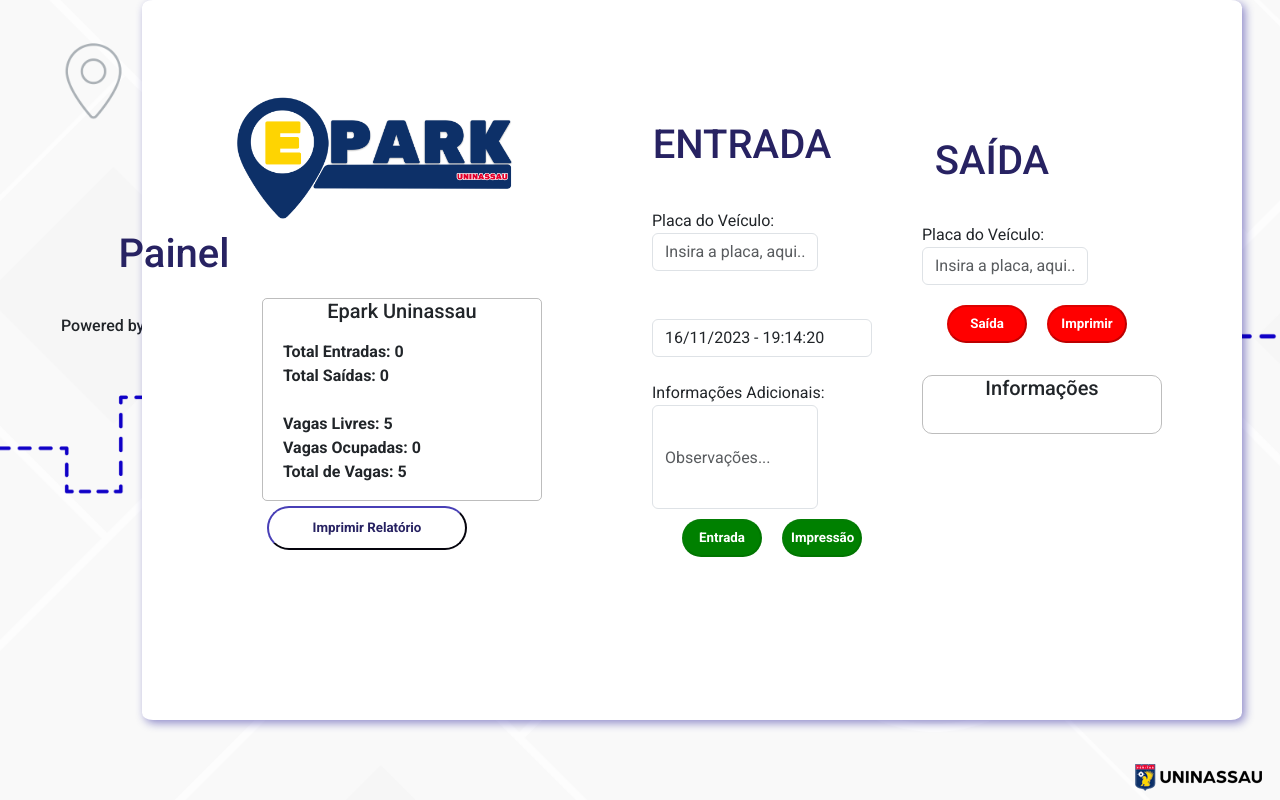
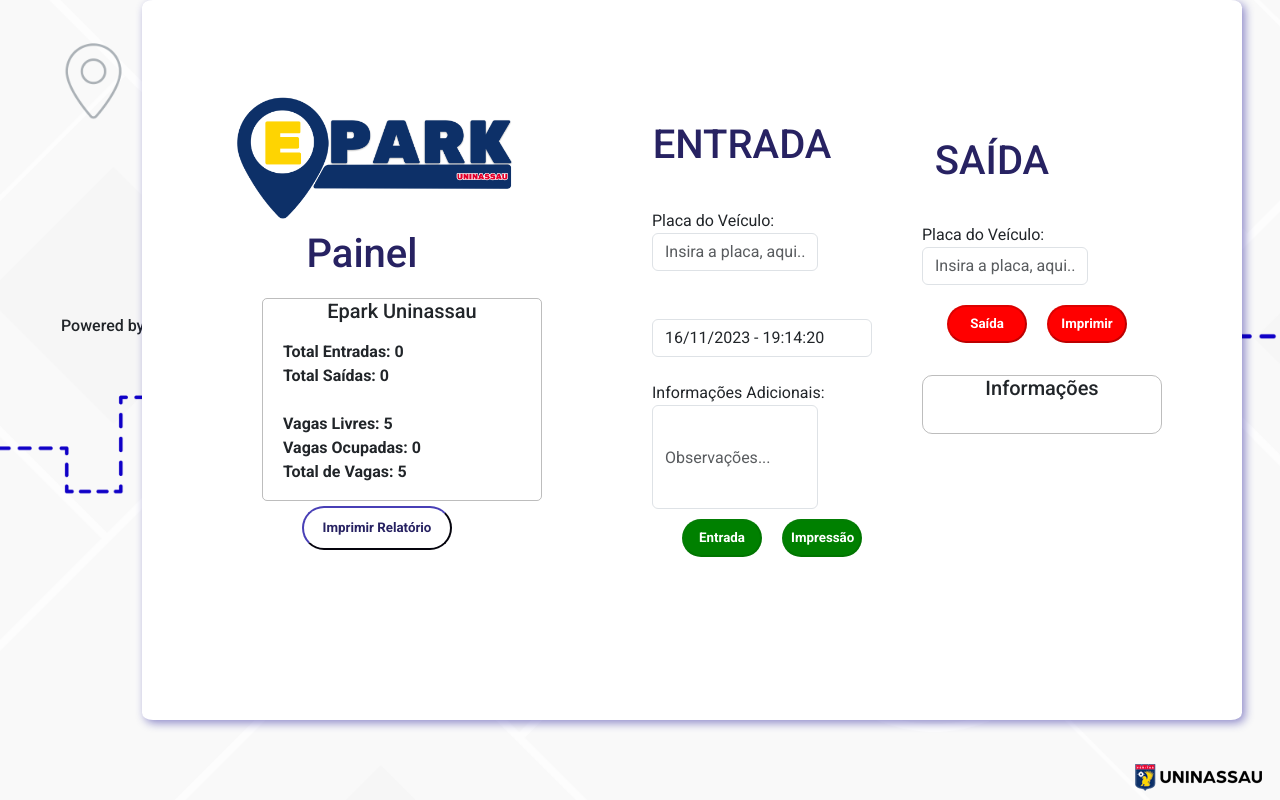
Before and after one commit to Kabula21/EPARK, a plain HTML site: page page2.html in a window 1280 px wide. Drawn offline with nearby package versions, Linux system fonts and the light colour scheme; a script that the page names is missing.

Commit message:
EPARK - AJUSTES CSS

```diff
--- a/css/signin.css
+++ b/css/signin.css
@@ -347,10 +347,10 @@ a:hover{
   padding: 10px;
   font-weight: bold;
   font-size: 10pt;
-  width: 200px;
+  width: 150px;
   border-radius: 50px;
   transition: all .4s ease-out;
-  left: 95px;
+  left: 130px;
   margin-top: 5px;
 }
 
--- a/page2.html
+++ b/page2.html
@@ -38,7 +38,7 @@
     <div class="card2">
 
       <img src="../images/logo.png" height="150px">
-      <h1 id="painel" style="margin-left: -70%;">Painel</h1>
+      <h1 id="painel" style="margin-left: -50%;">Painel</h1>
       <div id="relatorio">
       <div class="form-row1">
         <h5 align="center">Epark Uninassau</h5>
@@ -57,47 +57,6 @@
 <!-- Botão para abrir o modal -->
 
 <button class="open-modal-button" id="printButton">Imprimir Relatório</button>
-
-<!-- Modal -->
-
-<!-- <div id="modal" class="modal">
-    <div class="modal-content">
-        <h2>Relatório de Vagas de Estacionamento</h2>
-        <br>
-        <table id="linha-vertical" cellspacing="25px">
-            <tr align="center">
-              <tr align="center">
-                <td><i class="bi bi-car-front-fill"></i>
-                <td><i class="bi bi-car-front-fill"></i>
-                <td><i class="bi bi-car-front-fill"></i>
-                <td><i class="bi bi-currency-dollar"></i>
-              </tr>
-              <th>
-                  Total de Entradas
-                </th>
-                <th>
-                  Total de Saídas
-                </th>
-              <th>
-                  Preço
-                </th>
-                <th>
-                  Caixa
-                </th>
-            </tr>
-            <tr align="center">
-                <td>50</td>
-                <td>20</td>
-                <td>R$ 10</td>
-                <td>R$ xx</td>
-            </tr>
-        </table>
-        <div id="linha-horizontal"></div>
-        <button class="printbtn" id="printButton">Imprimir</button>
-        <button class="close-modal-button" onclick="closeModal()">X</button>
-    </div>
-</div> -->
-<!-- </div> -->
 
 <!-- CADASTRO DE ENTRADA -->
 
```
